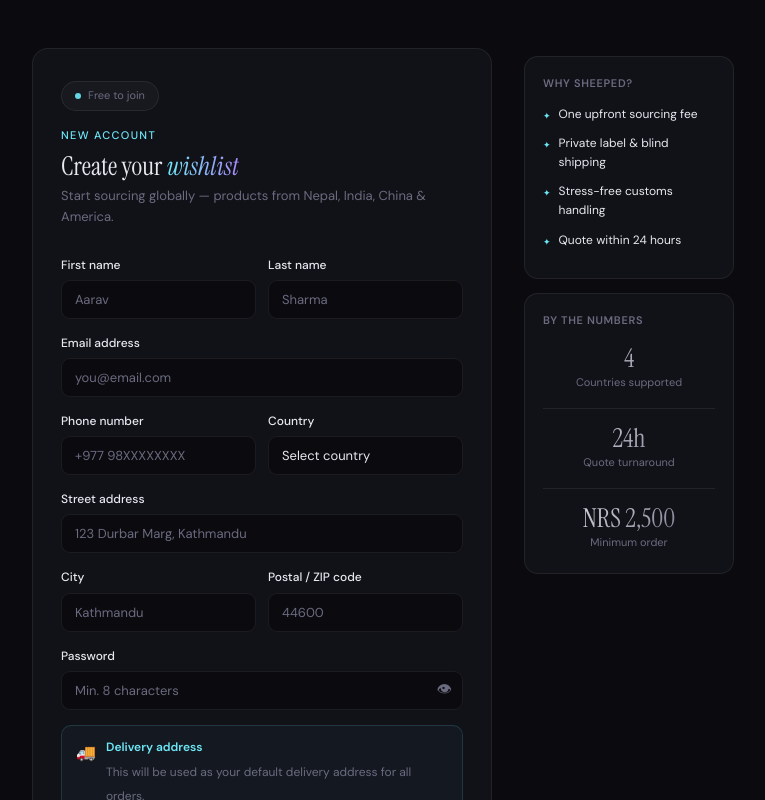
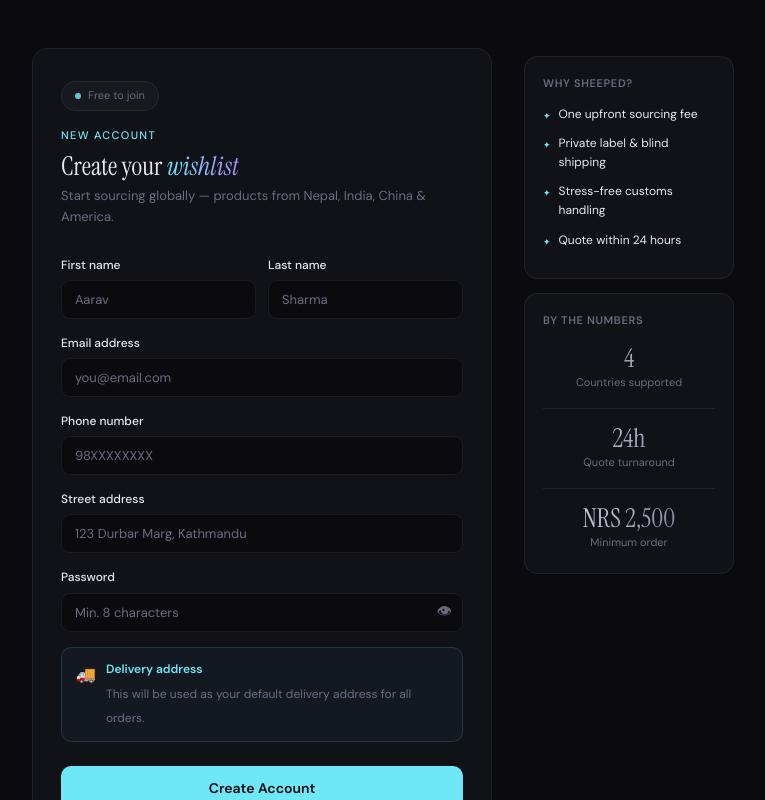
Before and after one commit to TheUnknown392/sheeped, a React (Vite) app: page /register in a window 1280 px wide. Shown: the top 800 px of the page, without its empty margins (257-1022 px from the left). Built offline with nearby package versions, Linux system fonts and the light colour scheme.

Commit message:
remove un-necessary register information

```diff
--- a/src/pages/Register.jsx
+++ b/src/pages/Register.jsx
@@ -21,10 +21,7 @@
         lastName:   '',
         email:      '',
         phone:      '',
-        country:    '',
         address:    '',
-        city:       '',
-        postal:     '',
         password:   '',
     });
     const [showPass, setShowPass] = useState(false);
@@ -94,33 +91,16 @@
                         />
                     </div>
 
-                    {/* PHONE + COUNTRY */}
-                    <div className="field-row">
+                    {/* PHONE */}
                     <div className="field">
                         <label htmlFor="reg-phone">Phone number</label>
                         <input
                             id="reg-phone"
                             type="tel"
-                                placeholder="+977 98XXXXXXXX"
+                            placeholder="98XXXXXXXX"
                             value={form.phone}
                             onChange={e => update('phone', e.target.value)}
                         />
-                        </div>
-                        <div className="field">
-                            <label htmlFor="reg-country">Country</label>
-                            <select
-                                id="reg-country"
-                                value={form.country}
-                                onChange={e => update('country', e.target.value)}
-                            >
-                                <option value="">Select country</option>
-                                <option value="NP">Nepal</option>
-                                <option value="IN">India</option>
-                                <option value="CN">China</option>
-                                <option value="US">United States</option>
-                                <option value="other">Other</option>
-                            </select>
-                        </div>
                     </div>
 
                     {/* ADDRESS */}
@@ -134,31 +114,6 @@
                             onChange={e => update('address', e.target.value)}
                         />
                     </div>
-
-                    {/* CITY + POSTAL */}
-                    <div className="field-row">
-                        <div className="field">
-                            <label htmlFor="reg-city">City</label>
-                            <input
-                                id="reg-city"
-                                type="text"
-                                placeholder="Kathmandu"
-                                value={form.city}
-                                onChange={e => update('city', e.target.value)}
-                            />
-                        </div>
-                        <div className="field">
-                            <label htmlFor="reg-postal">Postal / ZIP code</label>
-                            <input
-                                id="reg-postal"
-                                type="text"
-                                placeholder="44600"
-                                value={form.postal}
-                                onChange={e => update('postal', e.target.value)}
-                            />
-                        </div>
-                    </div>
-
                     {/* PASSWORD */}
                     <div className="field">
                         <label htmlFor="reg-pass">Password</label>
```
Lines whose indentation alone changed are shown as unchanged.
